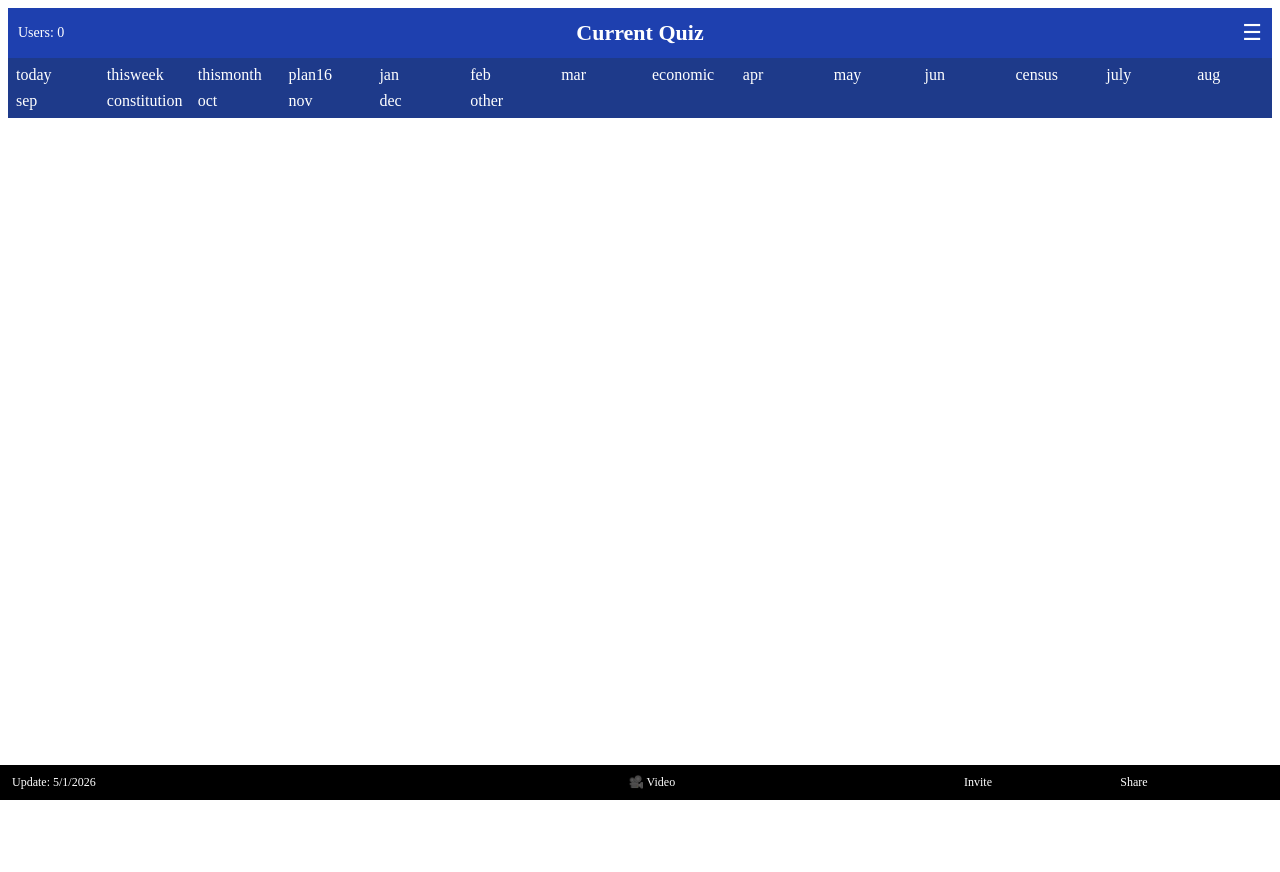
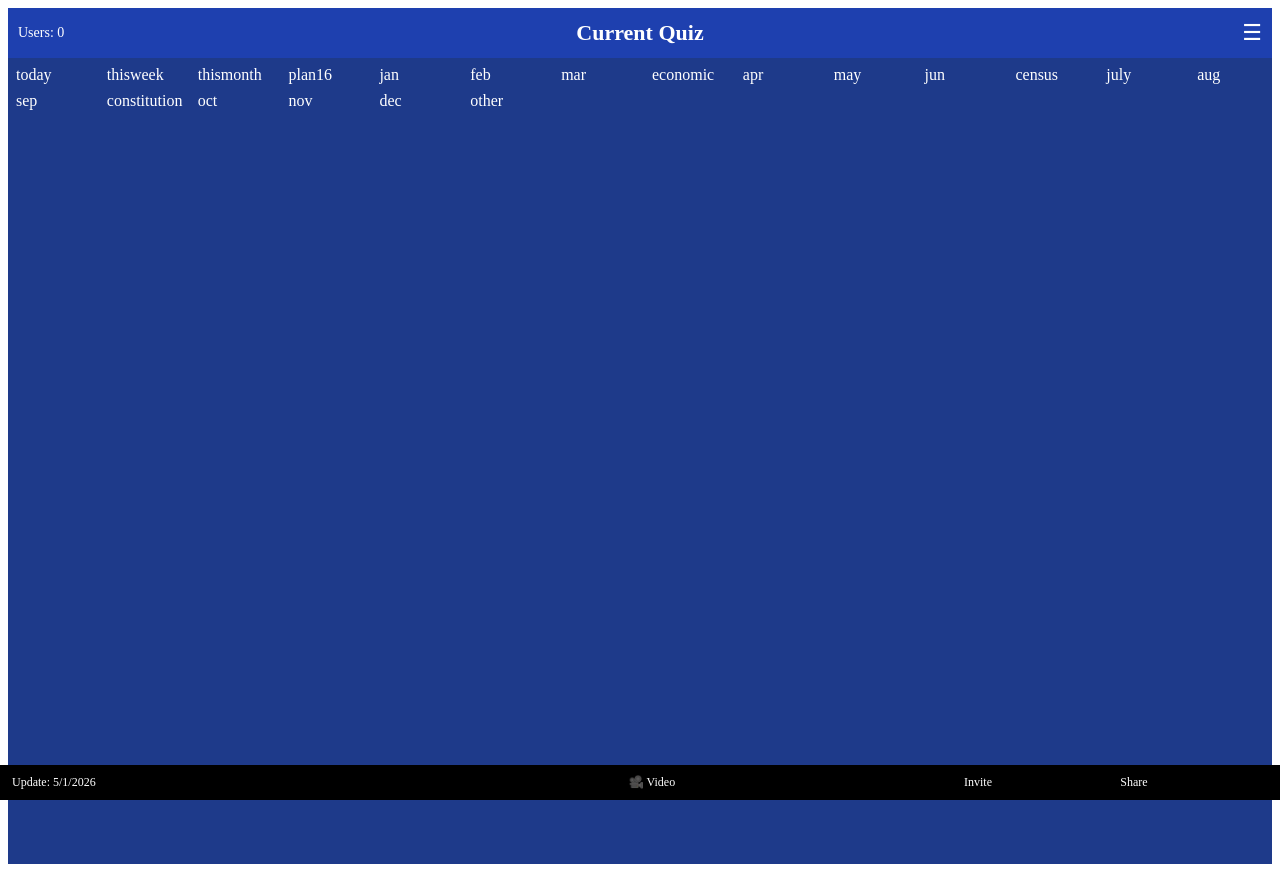
Before and after one commit to sevenaama/current-quiz, a React (Vite) app: page / in a window 1280 px wide. Before the commit the page ends 800 px from the top, so only its background shows below. Built offline with nearby package versions, Linux system fonts and the light colour scheme.

Commit message:
Update App.jsx

```diff
--- a/src/App.jsx
+++ b/src/App.jsx
@@ -165,8 +165,15 @@ export default function QuizApp() {
 
   return (
    <div
-  className="min-h-screen flex flex-col relative pb-14"
-  style={{ background:'#1e3a8a', color:'white' }}
+  style={{
+    minHeight: "100vh",
+    display: "flex",
+    flexDirection: "column",
+    background: "#1e3a8a",
+    color: "white",
+    position: "relative",
+    paddingBottom: "56px"
+  }}
 >
 
      <div style={{
```
